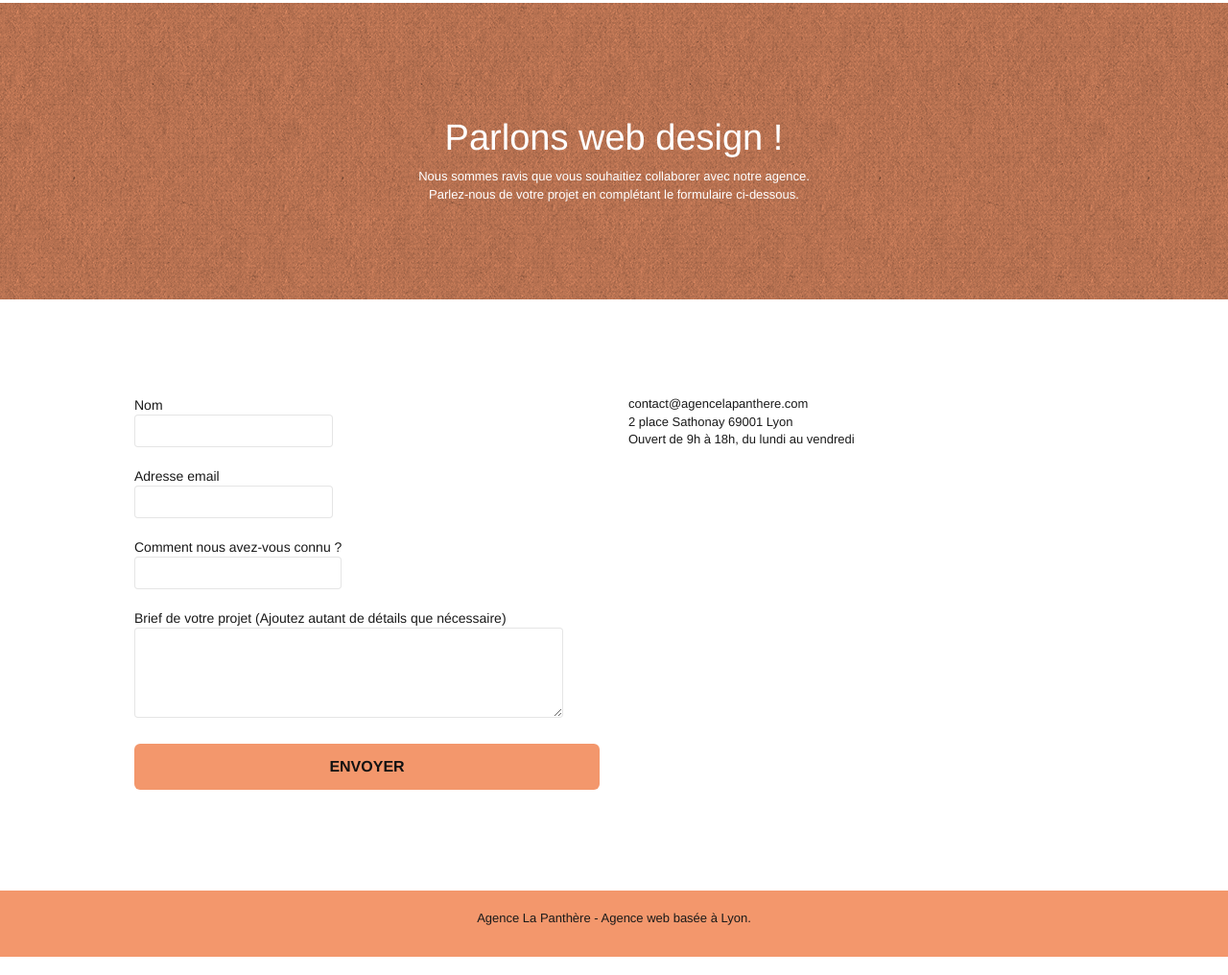
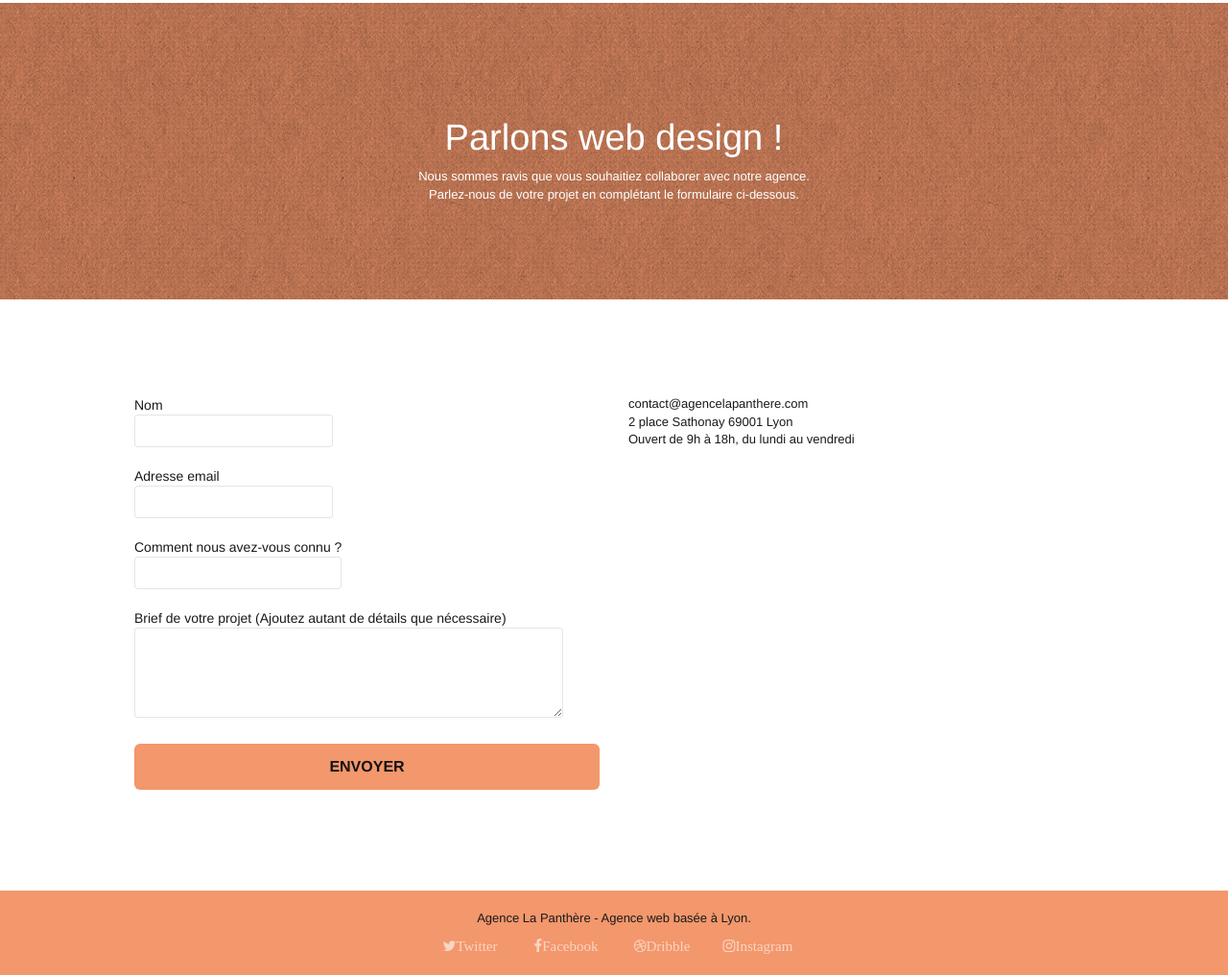
Before and after one commit to ulysseprod/Optimization_Web, a plain HTML site: page page2.html in a window 1280 px wide. Shown: the part 89-1105 px from the top of the page at 96% size. Drawn offline with Linux system fonts and the light colour scheme.

Commit message:
Last updated version

```diff
--- a/page2.html
+++ b/page2.html
@@ -10,6 +10,7 @@
 	<link rel="stylesheet" type="text/css" href="./css/bootstrap.css">
 	<link rel="stylesheet" type="text/css" href="style.css">
 	<link rel="stylesheet" type="text/css" href="./css/et-line.css">
+	<link rel="stylesheet" type="text/css" href="./css/font-awesome.css">
 	<script src="./js/jquery-2.1.0.js"></script>
 	<script src="./js/bootstrap.js"></script>
 	<script src="./js/formHandler.js"></script>
@@ -142,22 +143,30 @@
 				<div class="row row-no-gutters social">
 					<div class="col-sm-3">
 						<div class="text-center">
-							<a class="social" href="index.html"><span class="fa fa-twitter icon-md"></span></a>
+							<a class="social" href="index.html" title="twitter_link">
+								<span class="fa fa-twitter icon-md">Twitter</span>
+							</a>
 						</div>
 					</div>
 					<div class="col-sm-3">
 						<div class="text-center">
-							<a class="social" href="index.html"><span class="fa fa-facebook icon-md"></span></a>
+							<a class="social" href="index.html" title="facebook_link">
+								<span class="fa fa-facebook icon-md">Facebook</span>
+							</a>
 						</div>
 					</div>
 					<div class="col-sm-3">
 						<div class="text-center">
-							<a class="social" href="index.html"><span class="fa fa-dribbble icon-md"></span></a>
+							<a class="social" href="index.html" title="dribble_link">
+								<span class="fa fa-dribbble icon-md">Dribble</span>
+							</a>
 						</div>
 					</div>
 					<div class="col-sm-3">
 						<div class="text-center">
-							<a class="social" href="index.html"><span class="fa fa-instagram icon-md"></span></a>
+							<a class="social" href="index.html" title="instagram_link">
+								<span class="fa fa-instagram icon-md">Instagram</span>
+							</a>
 						</div>
 					</div>
 				</div>
```
Also changed, not shown: index.html (+4 -4 lines).
